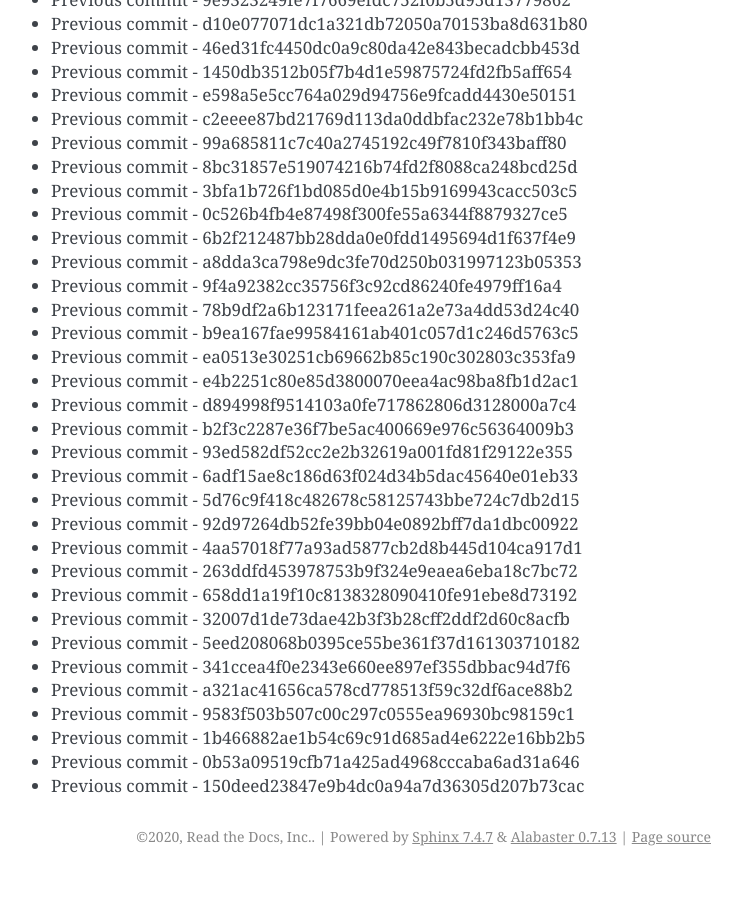
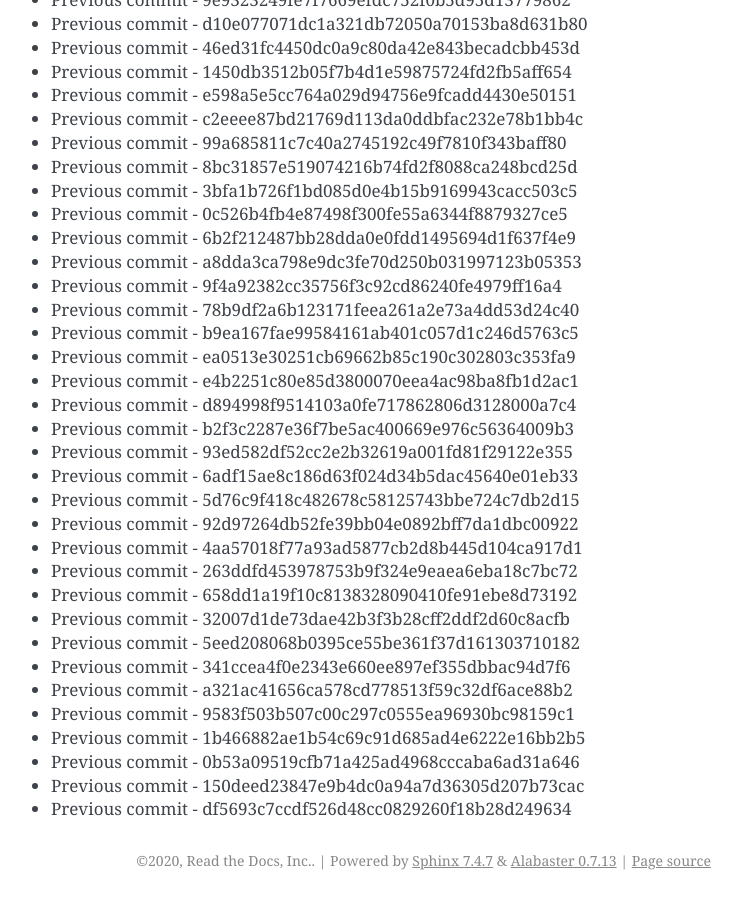
Before and after one commit to readthedocs/rtd-git-stresstest, a Sphinx documentation site: the page built from docs/updates.rst, in a window 1280 px wide and 900 px high, scrolled down 22953 px. Shown: the whole window, without its empty margins (399-1141 px from the left). Built offline with Sphinx 7.4.7, drawn with Linux system fonts in a browser that asks for light colours; before the commit the page ends 23829 px from its top, so only the background shows below that.

Commit message:
Generating commit from previous: df5693c7ccdf526d48cc0829260f18b28d249634

```diff
--- a/docs/updates.rst
+++ b/docs/updates.rst
@@ -996,3 +996,4 @@ It can be tested for any performance characteristics.
 * Previous commit - 1b466882ae1b54c69c91d685ad4e6222e16bb2b5
 * Previous commit - 0b53a09519cfb71a425ad4968cccaba6ad31a646
 * Previous commit - 150deed23847e9b4dc0a94a7d36305d207b73cac
+* Previous commit - df5693c7ccdf526d48cc0829260f18b28d249634
```
